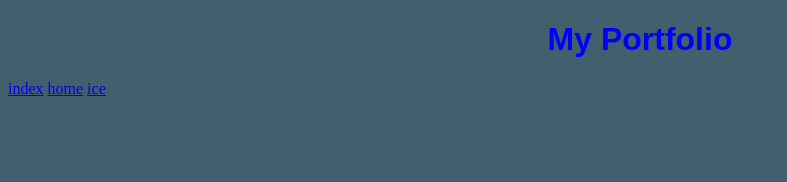
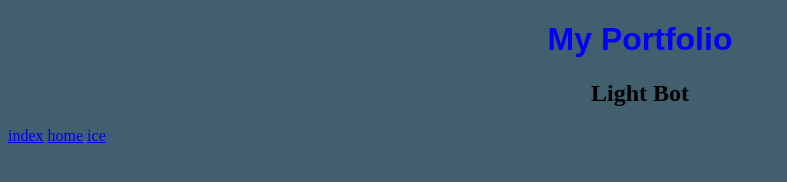
Before and after one commit to angeldiaz123456789/angel..diaz123, a plain HTML site: page profolio.html in a window 1280 px wide. Shown: the whole page, without its empty margins (0-787 px from the left). Drawn offline with Linux system fonts and the light colour scheme.

Commit message:
Update profolio.html

```diff
--- a/profolio.html
+++ b/profolio.html
@@ -28,7 +28,7 @@ h1 {
 <body>
 	<center><h1>My Portfolio</h1></center>
 
-
+	 <center><h2>Light Bot</h2></center>
 
 
 
```
